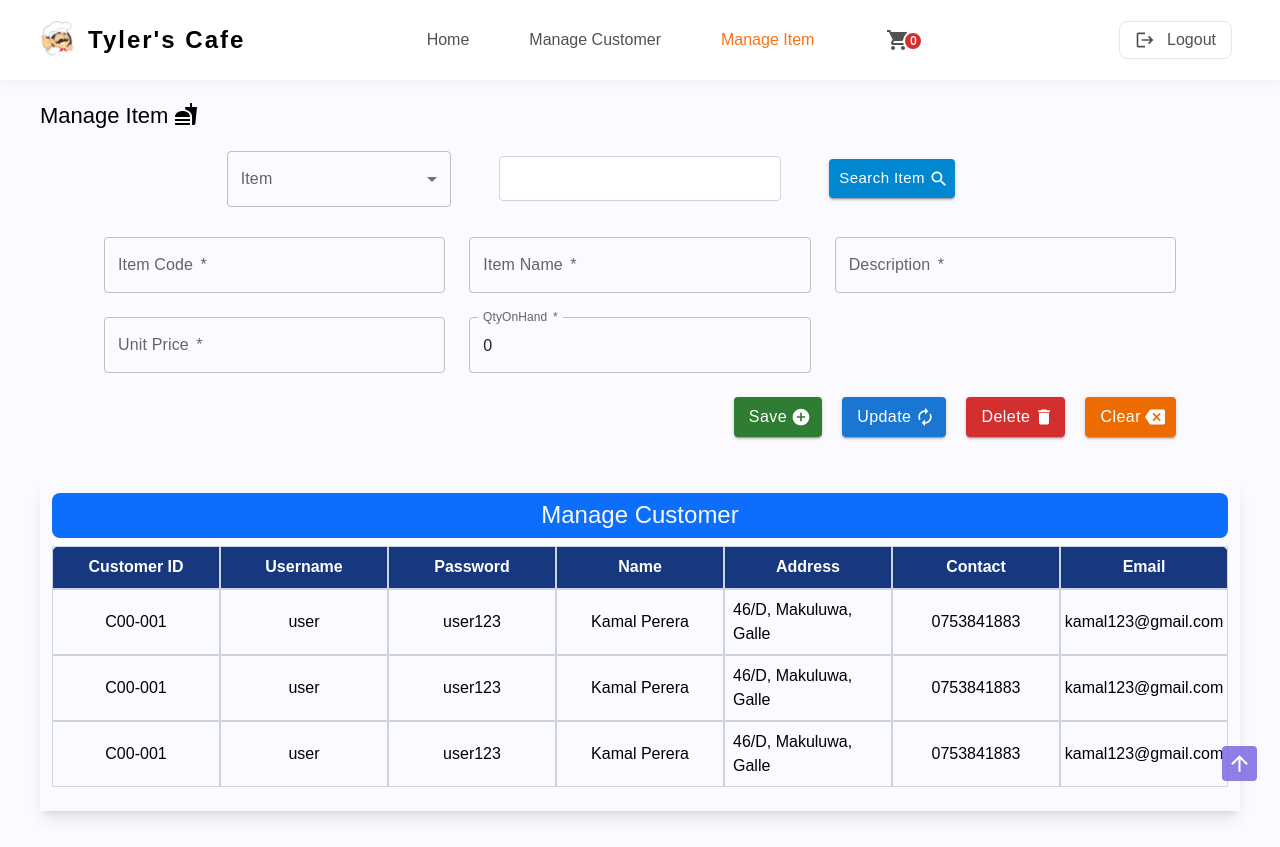
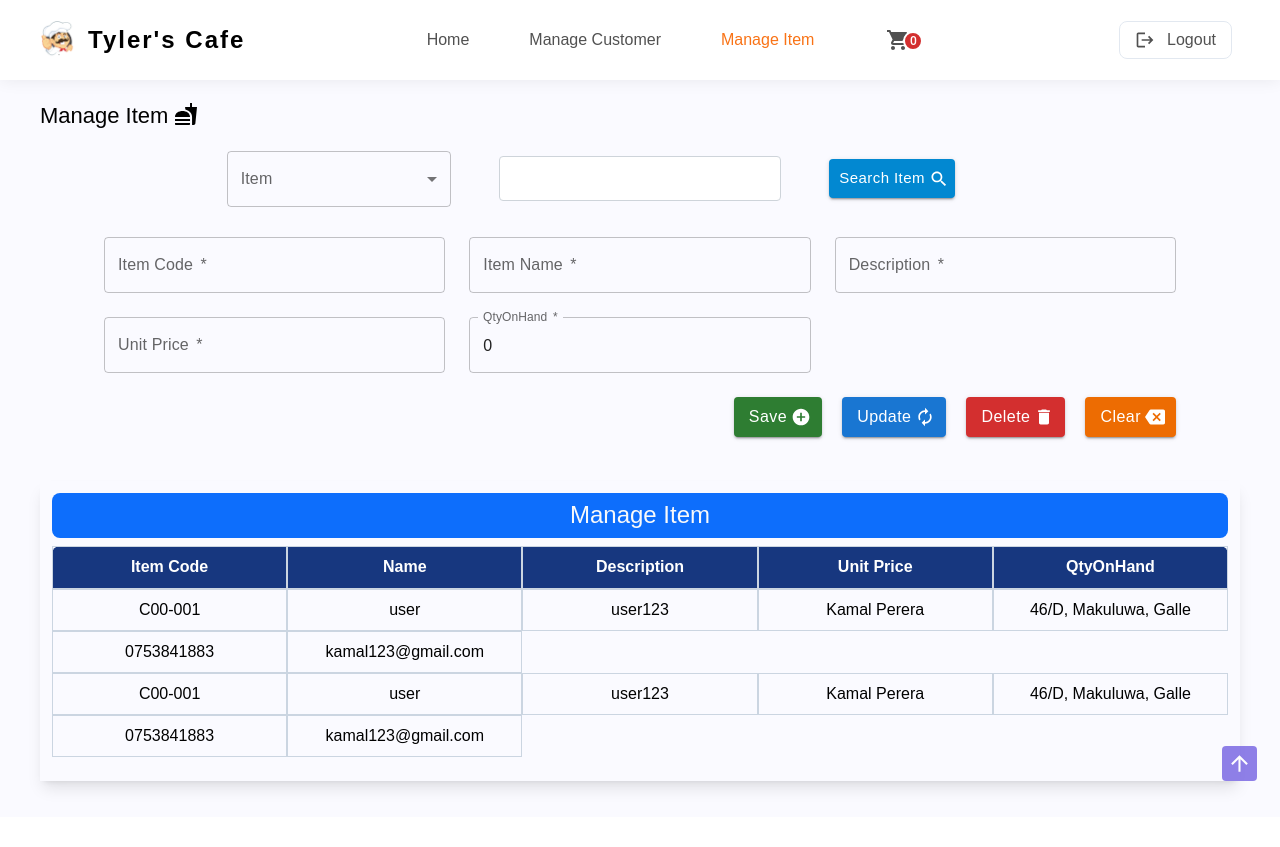
Before and after one commit to AshanSandeep06/Food-Shop-System, a React (Create React App) app in the folder frontend/: page /manage_item in a window 1280 px wide. After the commit the page ends 817 px from the top, so only its background shows below. Built offline with nearby package versions, Linux system fonts and the light colour scheme.

Commit message:
Content Updated in ManageItem Component

```diff
--- a/frontend/src/pages/ManageItem/ManageItem.tsx
+++ b/frontend/src/pages/ManageItem/ManageItem.tsx
@@ -150,28 +150,16 @@ const ManageItem = () => {
 
       <section>
         <Table
-          tblName="Manage Customer"
+          tblName="Manage Item"
           tblHeight="auto"
           tblHeaders={[
-            "Customer ID",
-            "Username",
-            "Password",
+            "Item Code",
             "Name",
-            "Address",
-            "Contact",
-            "Email",
+            "Description",
+            "Unit Price",
+            "QtyOnHand",
           ]}
           tblData={[
-            [
-              "C00-001",
-              "user",
-              "user123",
-              "Kamal Perera",
-              "46/D, Makuluwa, Galle",
-              "0753841883",
-              "kamal123@gmail.com",
-            ],
-
             [
               "C00-001",
               "user",
```
